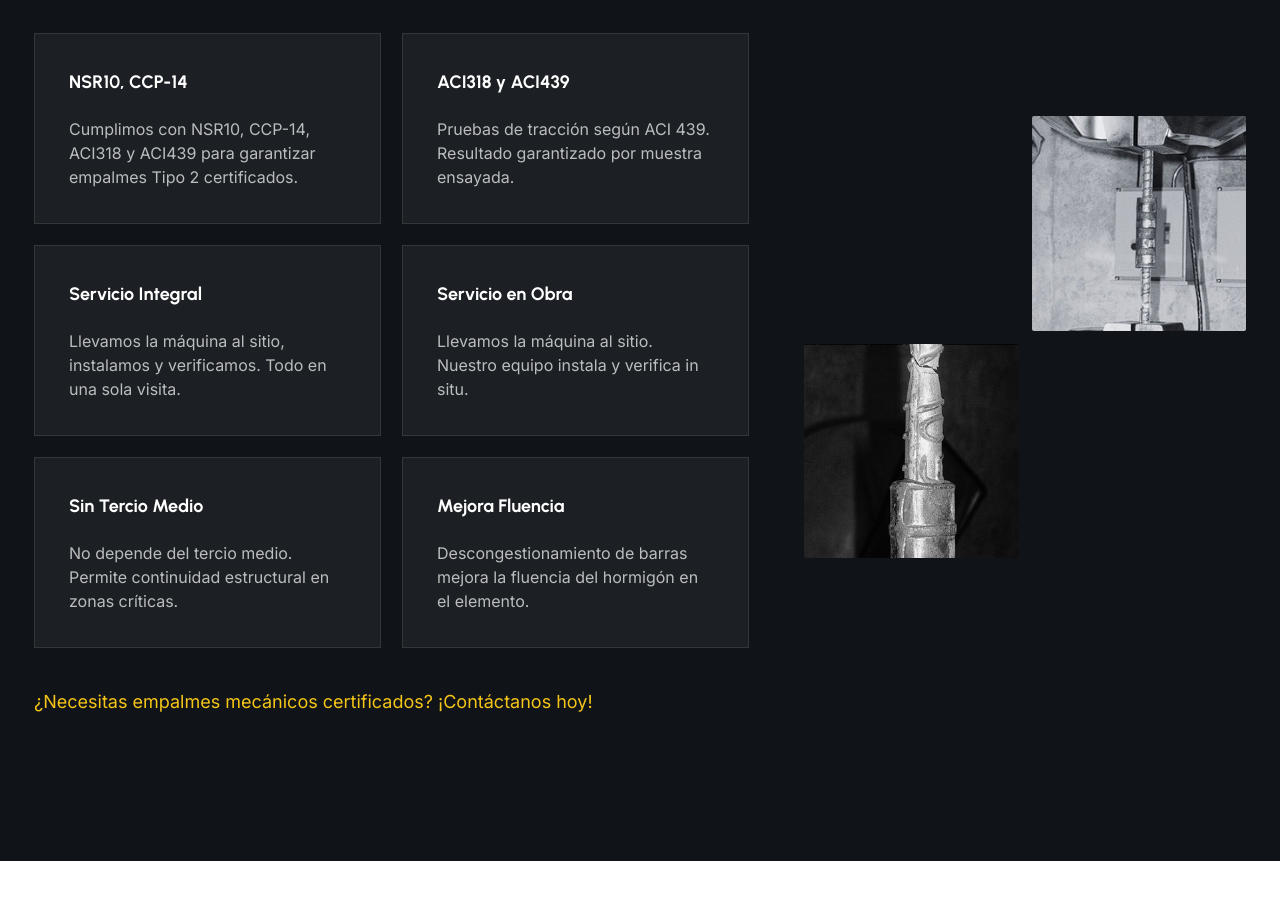
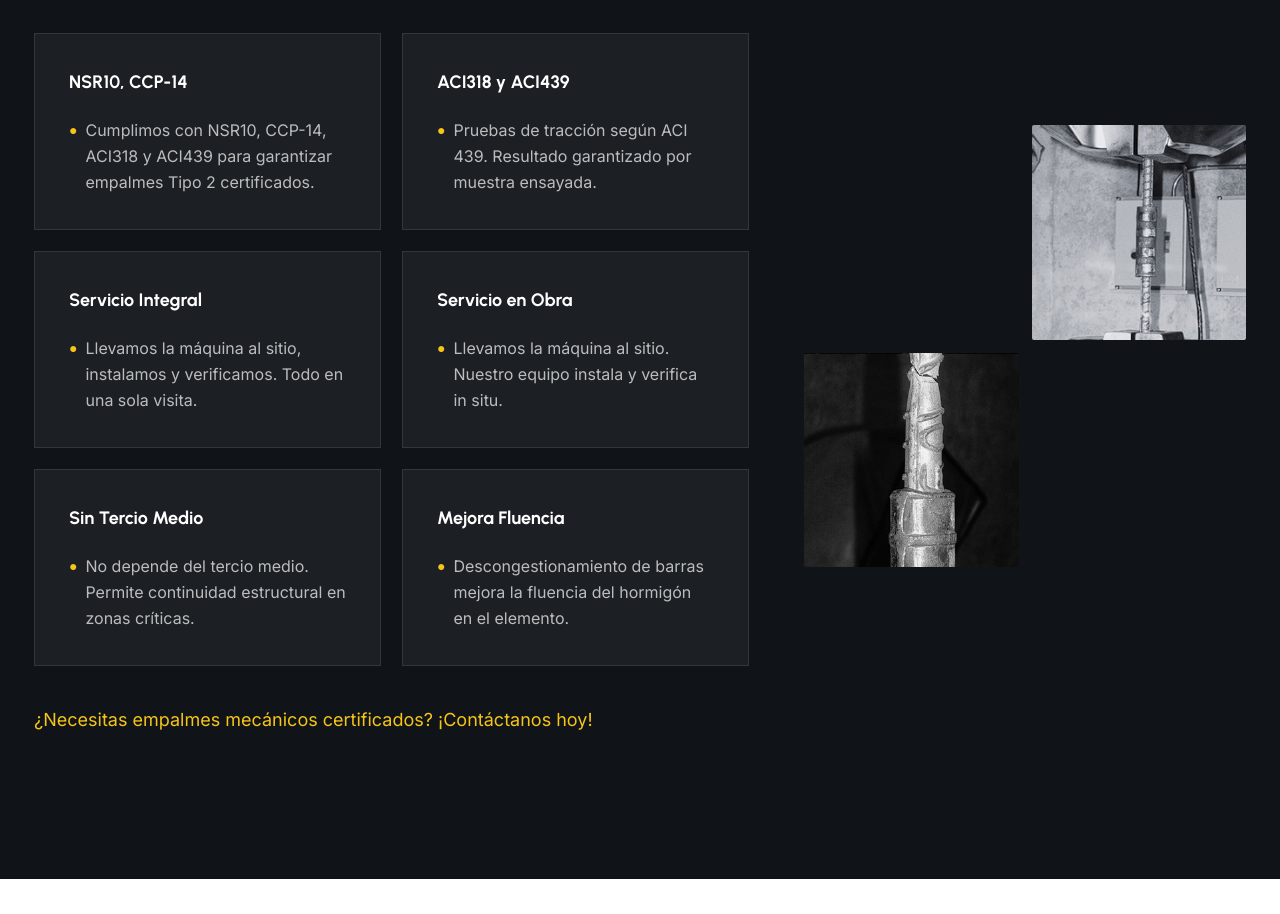
Before and after one commit to Bodokaso/fmax-rd, a React (Vite) app: page / in a window 1280 px wide. Shown: the part 4968-5882 px from the top of the page. Built offline with nearby package versions, Linux system fonts and the light colour scheme.

Commit message:
Add bullets on cards

```diff
--- a/src/components/sections/WhyChooseUs.tsx
+++ b/src/components/sections/WhyChooseUs.tsx
@@ -58,7 +58,12 @@ const WhyChooseUs = () => {
                 viewport={{ once: true }}
               >
                 <h3 className="font-heading font-bold text-white text-lg">{card.title}</h3>
-                <p className="text-white/70 font-body text-base">{card.text}</p>
+                <div className="flex items-start gap-2">
+                  <span className="text-primary text-sm leading-none mt-[6px]">●</span>
+                  <p className="text-white/70 font-body text-base leading-relaxed">
+                    {card.text}
+                  </p>
+                </div>
               </motion.div>
             ))}
           </div>
```
Also changed, not shown: src/components/sections/IntroStrip.tsx (indentation only).
